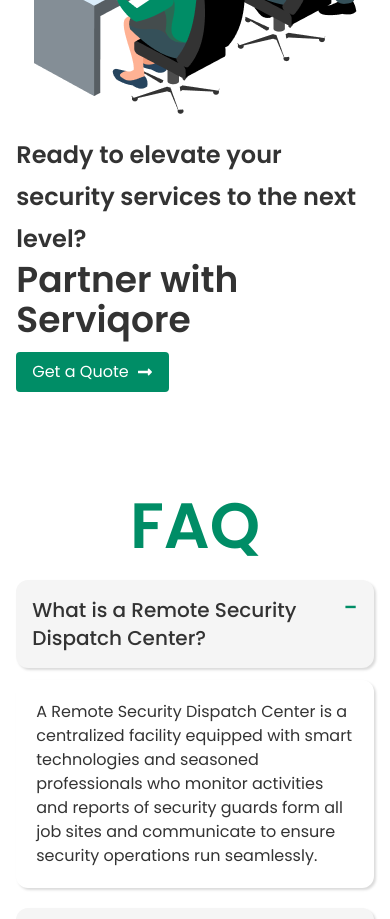
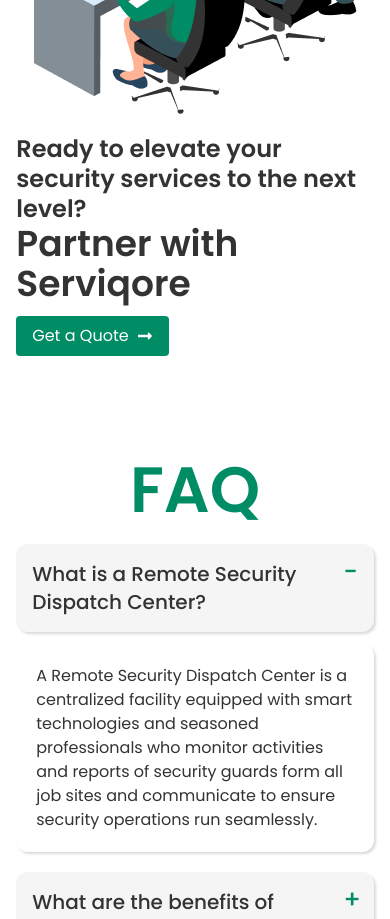
Before and after one commit to jhimi01/serviqore, a React (Vite) app: page / in a window 390 px wide. Shown: the part 3040-3959 px from the top of the page. Built offline with nearby package versions, Linux system fonts and the light colour scheme.

Commit message:
changed section

```diff
--- a/src/pages/Homepage/Serviqore/Serviqore.jsx
+++ b/src/pages/Homepage/Serviqore/Serviqore.jsx
@@ -11,17 +11,19 @@
           <img className="mx-auto my-5" src={group} />
         </div>
         <div className="md:w-1/2 text-start">
-          <h1 className="font-semibold text-2xl sm:text-[30px] text-black leading-[42px]">
+          <h1 className="font-semibold text-2xl sm:text-[30px] leading-[30px] text-black md:leading-[42px]">
             Ready to elevate your security services to the next level?
           </h1>
           <h1 className="font-semibold text-4xl sm:text-[50px] text-black mb-3 md:mt-4 md:mb-7">
             Partner with Serviqore
           </h1>
-          <div><Link to="/contact">
-            <button className="flex items-center justify-center gap-2 bg-primary hover:opacity-90 text-white py-2 px-4 rounded mr-auto">
-              <span>Get a Quote </span> <FaLongArrowAltRight />
-            </button>
-          </Link></div>
+          <div>
+            <Link to="/contact">
+              <button className="flex items-center justify-center gap-2 bg-primary hover:opacity-90 text-white py-2 px-4 rounded mr-auto">
+                <span>Get a Quote </span> <FaLongArrowAltRight />
+              </button>
+            </Link>
+          </div>
         </div>
       </div>
     </div>
```
